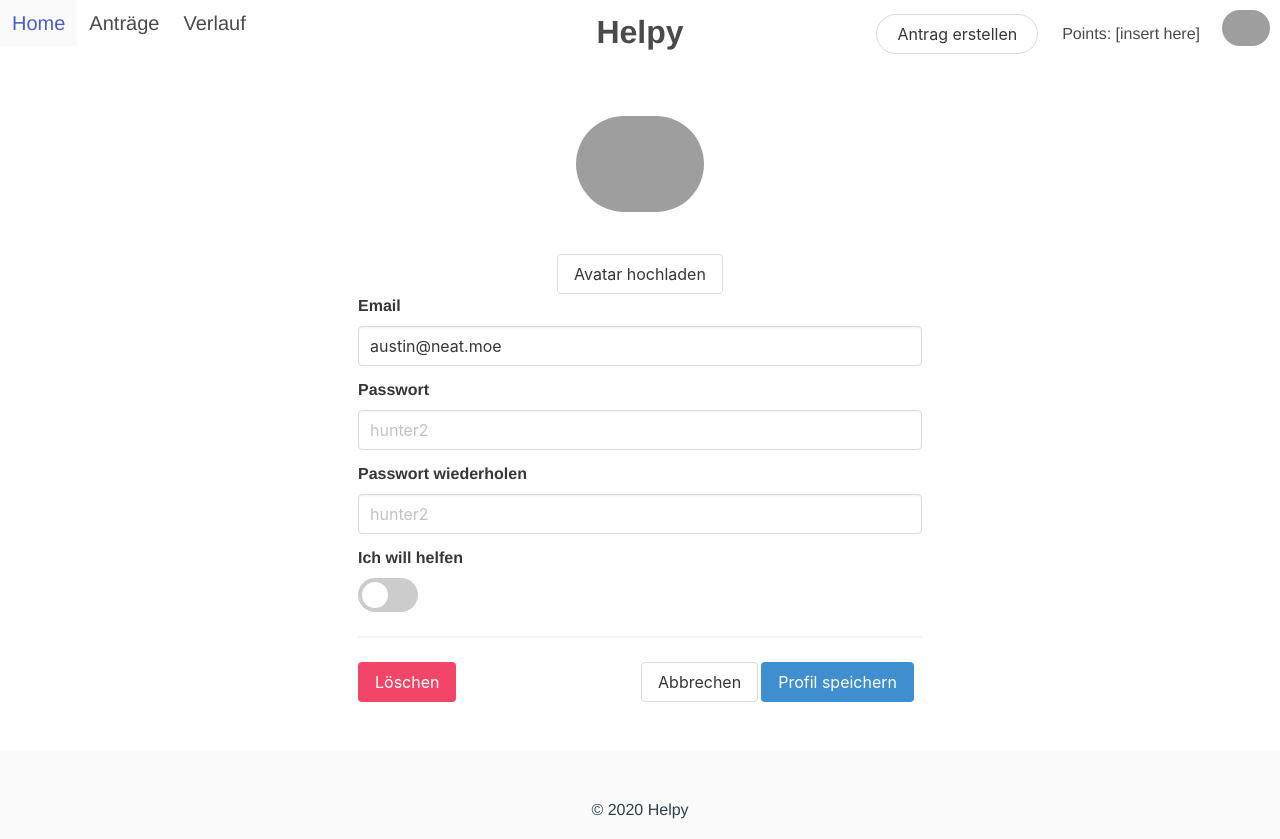
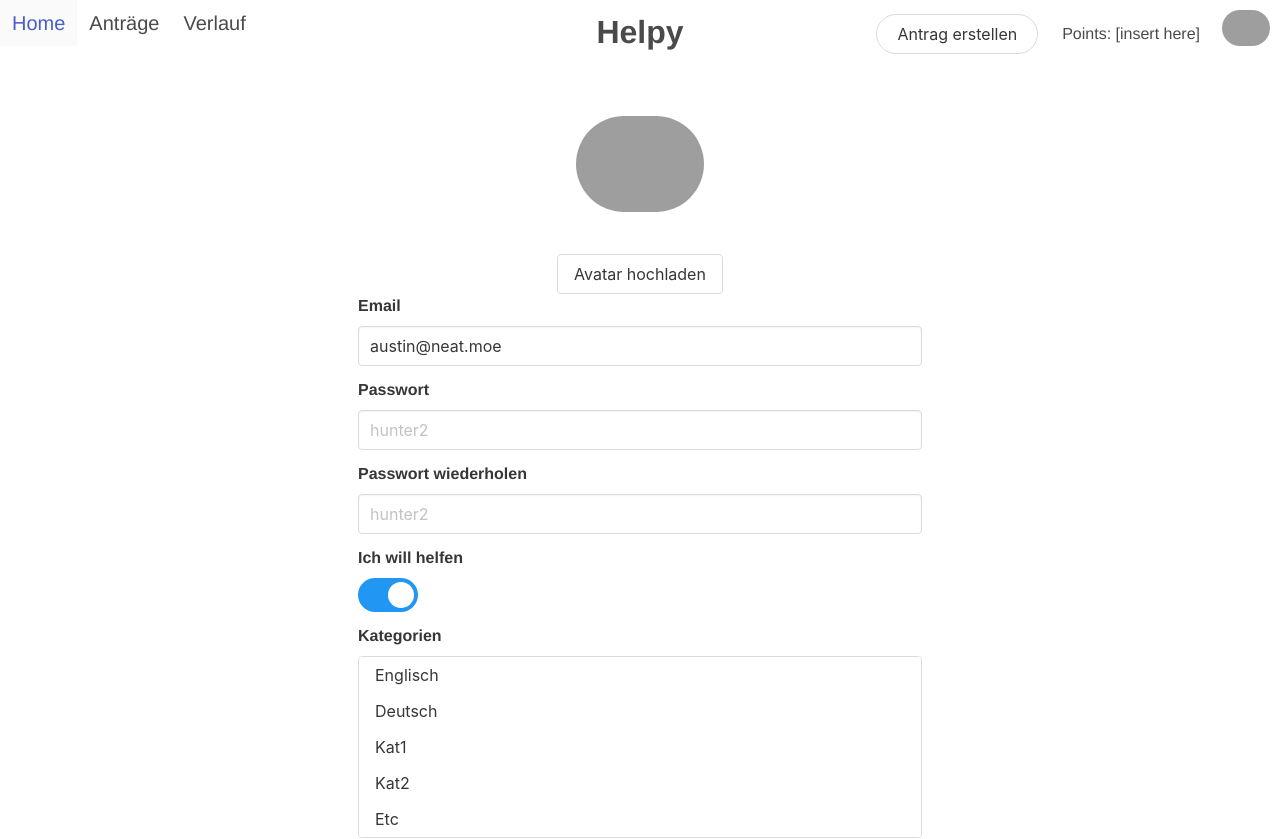
Before and after one commit to Hoi15A/helpy-frontend, a Vue app: page /profile in a window 1280 px wide. Shown: the top 839 px of the page. Built offline with nearby package versions, Linux system fonts and the light colour scheme; grey boxes are pictures that could not be loaded.

Commit message:
Make fancy switch checkbox a component & tiny footer change

```diff
--- a/src/App.vue
+++ b/src/App.vue
@@ -47,7 +47,7 @@
 
     <footer class="footer">
       <div class="content has-text-centered">
-        © {{ new Date().getYear() + 1900 }} Helpy
+        © {{ new Date().getFullYear() }} Helpy
       </div>
     </footer>
   </div>
--- /dev/null
+++ b/src/components/SwitchCheckbox.vue
@@ -0,0 +1,78 @@
+<template>
+  <label class="switch">
+    <input type="checkbox" v-model="value" @change="$emit('input', value)">
+    <span class="slider round"></span>
+  </label>
+</template>
+
+<script>
+export default {
+  name: "SwitchCheckbox",
+  props: ["value"]
+}
+</script>
+
+<style scoped>
+/* The switch - the box around the slider */
+.switch {
+  position: relative;
+  display: inline-block;
+  width: 60px;
+  height: 34px;
+}
+
+/* Hide default HTML checkbox */
+.switch input {
+  opacity: 0;
+  width: 0;
+  height: 0;
+}
+
+/* The slider */
+.slider {
+  position: absolute;
+  cursor: pointer;
+  top: 0;
+  left: 0;
+  right: 0;
+  bottom: 0;
+  background-color: #ccc;
+  -webkit-transition: .4s;
+  transition: .4s;
+}
+
+.slider:before {
+  position: absolute;
+  content: "";
+  height: 26px;
+  width: 26px;
+  left: 4px;
+  bottom: 4px;
+  background-color: white;
+  -webkit-transition: .4s;
+  transition: .4s;
+}
+
+input:checked + .slider {
+  background-color: #2196F3;
+}
+
+input:focus + .slider {
+  box-shadow: 0 0 1px #2196F3;
+}
+
+input:checked + .slider:before {
+  -webkit-transform: translateX(26px);
+  -ms-transform: translateX(26px);
+  transform: translateX(26px);
+}
+
+/* Rounded sliders */
+.slider.round {
+  border-radius: 34px;
+}
+
+.slider.round:before {
+  border-radius: 50%;
+}
+</style>
--- a/src/views/Profile.vue
+++ b/src/views/Profile.vue
@@ -33,10 +33,7 @@
 
         <div class="field has-text-left">
           <label class="label">Ich will helfen</label>
-          <label class="switch">
-            <input type="checkbox" v-model="profile.helper">
-            <span class="slider round"></span>
-          </label>
+          <switch-checkbox v-model="profile.helper"></switch-checkbox>
         </div>
 
         <div class="field has-text-left" v-if="profile.helper">
@@ -90,15 +87,20 @@
 </template>
 
 <script>
+import SwitchCheckbox from "@/components/SwitchCheckbox";
+
 export default {
   name: "Profile",
+  components: {
+    SwitchCheckbox
+  },
   data: function () {
     return {
       profile: {
         email: "austin@neat.moe",
         password: "",
         passwordRepeat: "",
-        helper: false,
+        helper: true,
         categories: [],
         tags: "", // TODO: prolly has to be array later
         bio: ""
@@ -123,66 +125,4 @@ export default {
   margin-bottom: 10px;
 }
 
-/* The switch - the box around the slider */
-.switch {
-  position: relative;
-  display: inline-block;
-  width: 60px;
-  height: 34px;
-}
-
-/* Hide default HTML checkbox */
-.switch input {
-  opacity: 0;
-  width: 0;
-  height: 0;
-}
-
-/* The slider */
-.slider {
-  position: absolute;
-  cursor: pointer;
-  top: 0;
-  left: 0;
-  right: 0;
-  bottom: 0;
-  background-color: #ccc;
-  -webkit-transition: .4s;
-  transition: .4s;
-}
-
-.slider:before {
-  position: absolute;
-  content: "";
-  height: 26px;
-  width: 26px;
-  left: 4px;
-  bottom: 4px;
-  background-color: white;
-  -webkit-transition: .4s;
-  transition: .4s;
-}
-
-input:checked + .slider {
-  background-color: #2196F3;
-}
-
-input:focus + .slider {
-  box-shadow: 0 0 1px #2196F3;
-}
-
-input:checked + .slider:before {
-  -webkit-transform: translateX(26px);
-  -ms-transform: translateX(26px);
-  transform: translateX(26px);
-}
-
-/* Rounded sliders */
-.slider.round {
-  border-radius: 34px;
-}
-
-.slider.round:before {
-  border-radius: 50%;
-}
 </style>
```
